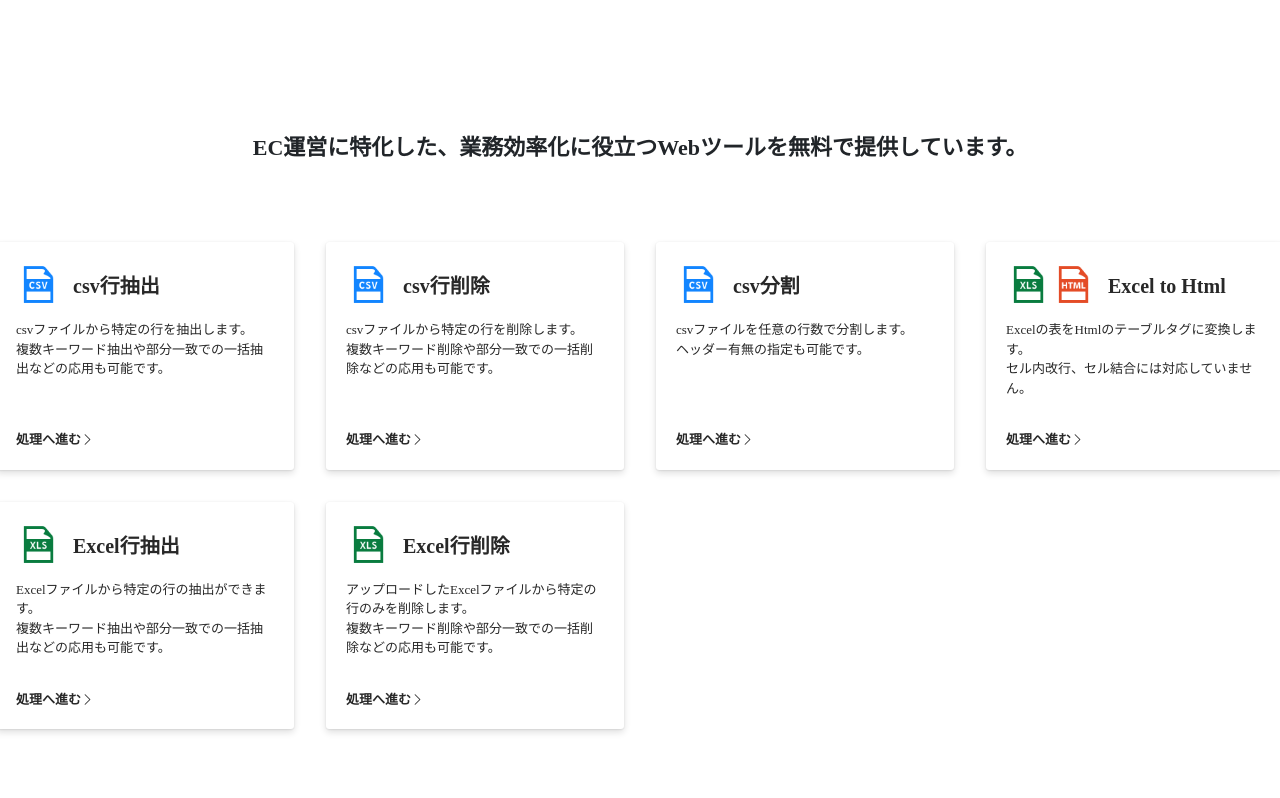
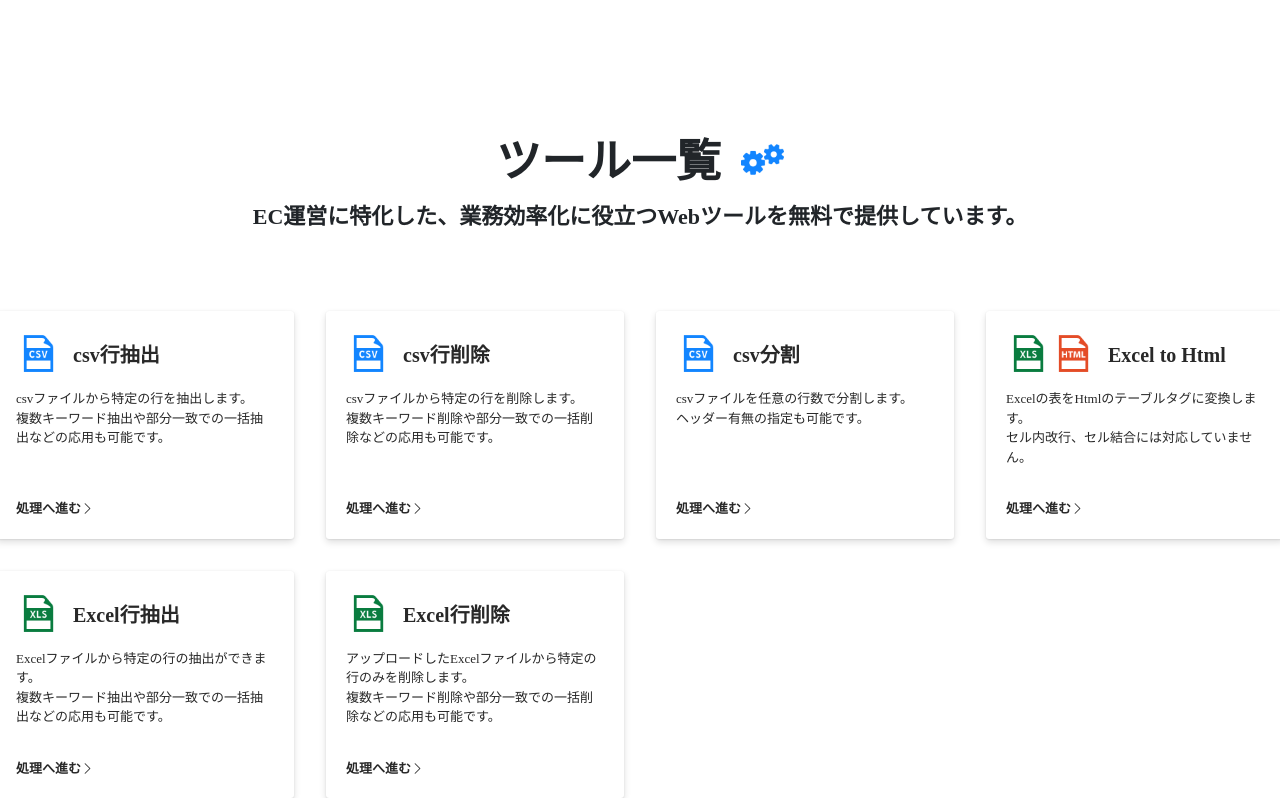
Before and after one commit to kishi-hirosuke/convenient_tools, a Django app: page /tools/ in a window 1280 px wide. Shown: the part 65-863 px from the top of the page. Run offline with Django 3.2, Linux system fonts and the light colour scheme; some libraries are stand-ins or nearby versions.

Commit message:
ツール更新

```diff
--- a/tool_site/static/css/main.css
+++ b/tool_site/static/css/main.css
@@ -415,16 +415,6 @@ header .account_modal.active {
   margin: 0;
   background-color: rgb(255, 255, 255);
 }
-.main_wrapper .tools_main_image {
-  position: absolute;
-  -o-object-fit: cover;
-     object-fit: cover;
-  width: 100%;
-  height: 100%;
-  opacity: 0.8;
-  top: 0;
-  left: 0;
-}
 .main_wrapper .sample_area {
   display: none;
   position: fixed;
@@ -451,23 +441,38 @@ header .account_modal.active {
   color: wheat;
   z-index: 6;
 }
+.main_wrapper .main_title {
+  width: 100%;
+  text-align: center;
+}
+.main_wrapper .main_title .title {
+  display: flex;
+  justify-content: center;
+}
+.main_wrapper .main_title .title h1 {
+  font-size: 45px;
+  font-family: "游ゴシック", "ヒラギノ角ゴ ProN", "sans-serif";
+  font-weight: bold;
+  padding-bottom: 7px;
+}
+.main_wrapper .main_title .title img {
+  width: 43px;
+  height: 43px;
+  margin: 3px 0 0 20px;
+}
+.main_wrapper .main_title h3 {
+  font-size: 22px;
+  font-family: "游ゴシック", "ヒラギノ角ゴ ProN", "sans-serif";
+  font-weight: bold;
+}
+.main_wrapper .main_title p {
+  font-size: 16px;
+  font-family: "游ゴシック", "ヒラギノ角ゴ ProN", "sans-serif";
+}
 .main_wrapper .container {
   width: 1290px;
   margin-left: 50%;
   transform: translateX(-50%);
-}
-.main_wrapper .container .main_title {
-  width: 100%;
-  text-align: center;
-}
-.main_wrapper .container .main_title h3 {
-  font-size: 22px;
-  font-family: "游ゴシック", "ヒラギノ角ゴ ProN", "sans-serif";
-  font-weight: bold;
-}
-.main_wrapper .container .main_title p {
-  font-size: 16px;
-  font-family: "游ゴシック", "ヒラギノ角ゴ ProN", "sans-serif";
 }
 .main_wrapper .container .tools_table {
   width: 1290px;
--- a/tool_site/static/css/main.scss
+++ b/tool_site/static/css/main.scss
@@ -490,11 +490,6 @@ header {
     padding: 200px 0 150px 0;
     margin: 0;
     background-color: $back_color;
-    .tools_main_image {
-        @include img(100%, 100%, .8);
-        top: 0;
-        left: 0;
-    }
     .sample_area {
         display: none;
         position: fixed;
@@ -521,13 +516,24 @@ header {
             z-index: 6;
         }
     }
-    .container {
-        width: 1290px;
-        margin-left: 50%;
-        transform: translateX(-50%);
     .main_title {
         width: 100%;
         text-align: center;
+        .title{
+            display: flex;
+            justify-content: center;
+            h1 {
+                font-size: $title;
+                font-family: $ja;
+                font-weight: bold;
+                padding-bottom: 7px;
+            }
+            img {
+                width: 43px;
+                height: 43px;
+                margin: 3px 0 0 20px;
+            }
+        }
         h3 {
             font-size: $subtitle;
             font-family: $ja;
@@ -538,6 +544,10 @@ header {
             font-family: $ja;
         }
     }
+    .container {
+        width: 1290px;
+        margin-left: 50%;
+        transform: translateX(-50%);
         .tools_table {
             width: 1290px;
             margin-top: 80px;
--- a/tool_site/templates/tools.html
+++ b/tool_site/templates/tools.html
@@ -11,6 +11,10 @@
     <div class="container">
 
         <div class="main_title">
+            <div class="title">
+                <h1>ツール一覧</h1>
+                <img src="{% static 'images/icon/tool.png' %}" alt="" class="title_icon_img">
+            </div>
             <h3>EC運営に特化した、業務効率化に役立つWebツールを無料で提供しています。</h3>
         </div>
 
```
Also changed, not shown: tool_site/static/images/icon/tool.png (added), 1 other file. Lines whose indentation alone changed are shown as unchanged.
